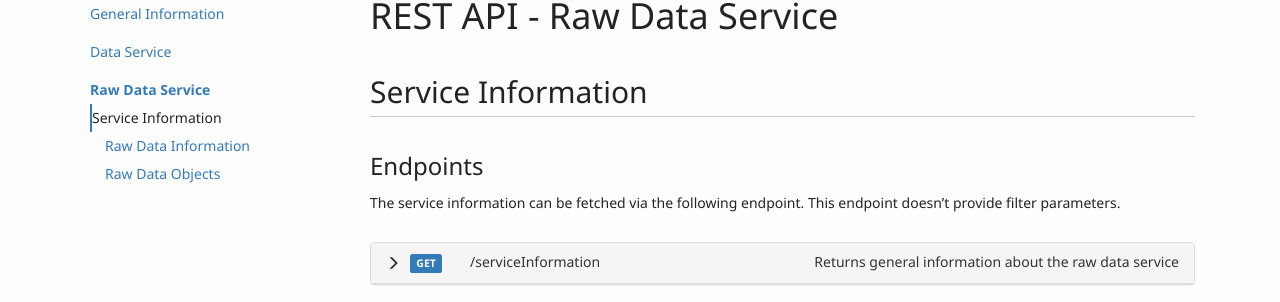
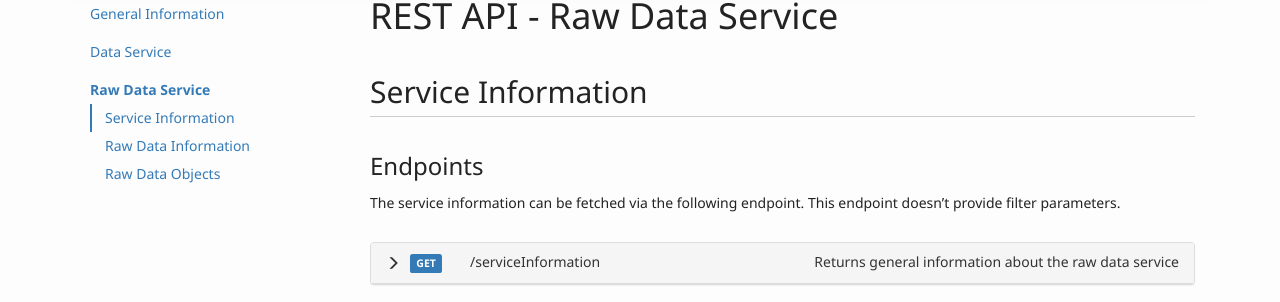
Before and after one commit to ZEISS-PiWeb/PiWeb-Api, a Jekyll site: the page built from _pages/0131-restapi-rawdataservice-serviceinformation.md, in a window 1280 px wide. Shown: the part 135-437 px from the top of the page. Built offline with Jekyll 4.4.1, drawn with Linux system fonts in a browser that asks for light colours.

Commit message:
Update toc_sub.html

```diff
--- a/_includes/toc_sub.html
+++ b/_includes/toc_sub.html
@@ -21,11 +21,7 @@
 								{% if subPage %}
 									{% capture url %}{{site.baseurl}}{{ subPage.url}}{% endcapture %}
 									<li {% if subPage.url == page.url %}class="active" {% endif %}>
-										{% if subPage.url == page.url %}
-											{{ subPage.pageTitle }}
-										{% else %}
-											<a href="{{url}}">{{ subPage.pageTitle }}</a>
-										{% endif %}
+										<a href="{{url}}">{{ subPage.pageTitle }}</a>
 									</li>
 								{% else %}
 									<li><a href="#{{ subSec[1] | slugify }}">{{ subSec[1] }}</a></li>
```
